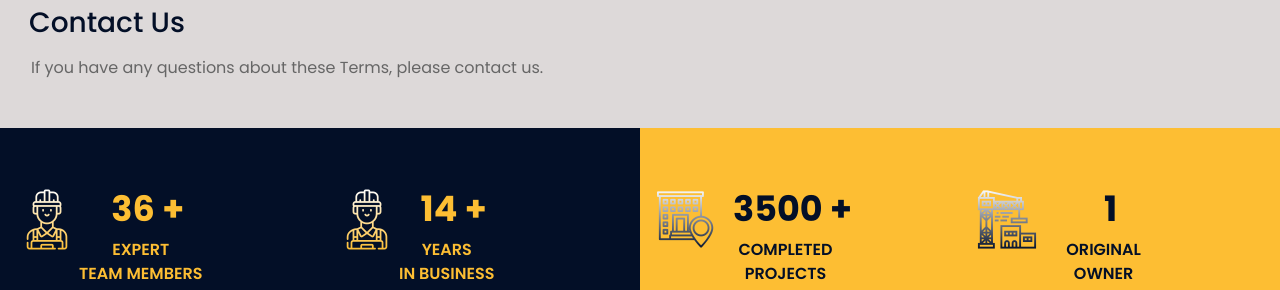
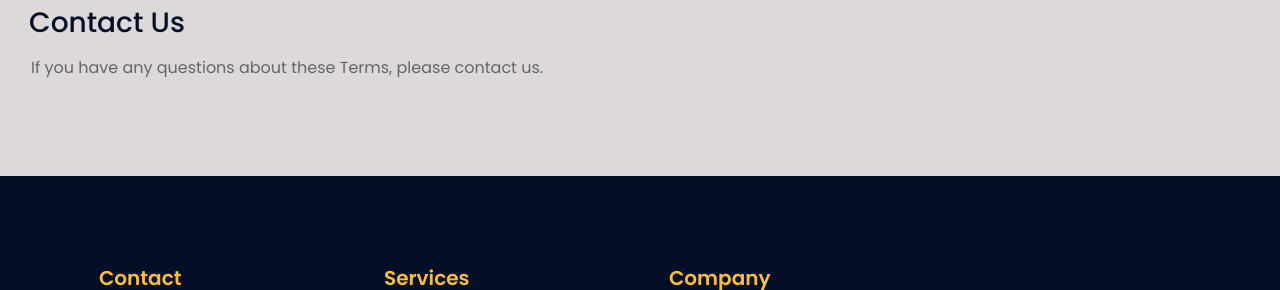
Before and after one commit to pdonahu1/cornerstone, a website with bundled scripts: page terms_of_use.html in a window 1280 px wide. Shown: the part 2045-2335 px from the top of the page. Built offline with nearby package versions, Linux system fonts and the light colour scheme.

Commit message:
updated changes

```diff
--- a/css/style.css
+++ b/css/style.css
@@ -762,6 +762,7 @@ text-align: center
 .feature {
     position: relative;
     margin-bottom: 45px;
+    width: 100.05%;
 }
 
 .feature .col-md-12 {
@@ -779,6 +780,7 @@ text-align: center
     display: flex;
     align-items: center;
     justify-content: flex-start;
+
 }
 
 .feature .feature-icon {
--- a/terms_of_use.html
+++ b/terms_of_use.html
@@ -237,58 +237,7 @@
             </div>
             <!-- About End -->
 
-            <!-- Fact Start -->
-            <div class="fact">
-                <div class="container-fluid">
-                    <div class="row counters">
-                        <div class="col-md-6 fact-left wow slideInLeft">
-                            <div class="row">
-                                <div class="col-6">
-                                    <div class="fact-icon">
-                                        <i class="flaticon-worker"></i>
-                                    </div>
-                                    <div class="fact-text">
-                                        <h2 style="text-align: center;" data-toggle="counter-up">36 +</h2>
-                                        <p style="text-align: center;">Expert<br>Team Members</p>
-                                    </div>
-                                </div>
-                                <div class="col-6">
-                                    <div class="fact-icon">
-                                        <i class="flaticon-worker"></i>
-                                    </div>
-                                    <div class="fact-text">
-                                        <h2 style="text-align: center;" data-toggle="counter-up">14 +</h2>
-                                        <p style="text-align: center;">Years<br>in Business</p>
-                                    </div>
-                                </div>
-                            </div>
-                        </div>
-                        <div class="col-md-6 fact-right wow slideInRight">
-                            <div class="row">
-                                <div class="col-6">
-                                    <div class="fact-icon">
-                                        <i class="flaticon-address"></i>
-                                    </div>
-                                    <div class="fact-text">
-                                        <h2 style="text-align: center;"data-toggle="counter-up">3500 +</h2>
-                                        <p style="text-align: center;">Completed<br>Projects</p>
-                                    </div>
-                                </div>
-                                <div class="col-6">
-                                    <div class="fact-icon">
-                                        <i class="flaticon-crane"></i>
-                                    </div>
-                                    <div class="fact-text">
-                                        <h2 style="text-align: center;" data-toggle="counter-up">1</h2>
-                                        <p style="text-align: center;">Original<br>Owner<br>Joel Masching</p>
-                                    </div>
-                                </div>
-                            </div>
-                        </div>
-                    </div>
-                </div>
-            </div>
-            <!-- Fact End -->
+
             </div>
 
             <!-- Footer Start -->
```
Also changed, not shown: about.html (+1 -1 lines), index.html (+8 -8 lines), privacy_policy.html (+1 -52 lines), reviews.html (+1 -1 lines), img/curb_appeal.png (added).
